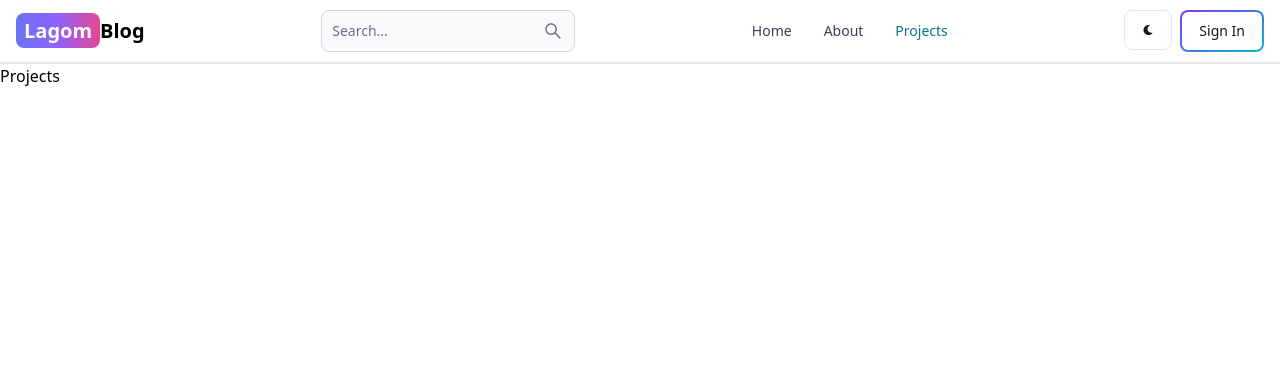
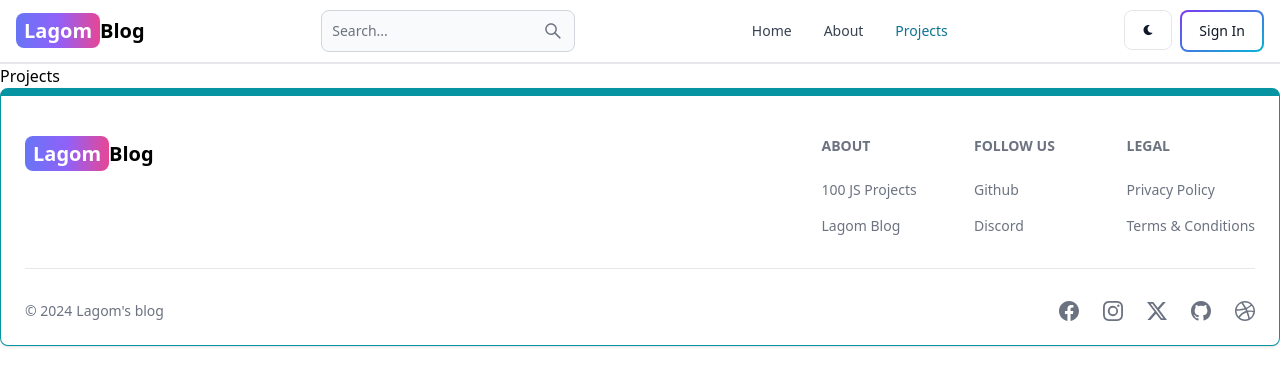
Before and after one commit to anubhavt632/mean-blog, a React (Vite) app in the folder frontend/: page /projects in a window 1280 px wide. Shown: the top 386 px of the page. Built offline with nearby package versions, Linux system fonts and the light colour scheme.

Commit message:
create the footer component

```diff
--- a/frontend/src/App.jsx
+++ b/frontend/src/App.jsx
@@ -6,6 +6,7 @@ import SignUp from './pages/SignUp';
 import Dashboard from './pages/Dashboard';
 import Projects from './pages/Projects';
 import Header from './components/Header';
+import Footer from './components/Footer';
 
 export default function App(){
   return (
@@ -19,6 +20,7 @@ export default function App(){
       <Route path="/dashboard" element={<Dashboard/>}/>
       <Route path="/projects" element={<Projects/>}/>
     </Routes>
+    <Footer/>
     </BrowserRouter>
   )
 }
--- /dev/null
+++ b/frontend/src/components/Footer.jsx
@@ -0,0 +1,99 @@
+import {Footer} from 'flowbite-react';
+import { Link } from 'react-router-dom';
+import {BsFacebook, BsInstagram, BsTwitterX, BsGithub, BsDribbble} from 'react-icons/bs';
+
+
+export default function FooterCom() {
+  return (
+    <Footer container className='border border-t-8 border-teal-500'>
+      <div className='w-full max-w-7xl mx-auto'>
+        <div className='grid w-full justify-between sm:flex md:grid-cols-1'>
+            <div className='mt-5'>
+
+            <Link
+              to="/" className='self-center whitespace-nowrap text-lg
+              sm:text-xl font-semibold dark:text-white'
+            >
+              <span className='px-2 py-1 bg-gradient-to-r from-indigo-500
+             via-purple-500 to-pink-500 rounded-lg text-white'>
+                Lagom
+              </span>
+              Blog
+            </Link>
+            </div>
+            <div className='grid grid-cols-2 gap-8 mt-4 sm:grid-cols-3
+            sm:gap-6'>
+
+                <div>
+                <Footer.Title title='About'/>
+                <Footer.LinkGroup col>
+                    <Footer.Link
+                    href='https:/www.100jsprojects.com'
+                    target='_blank'
+                    rel='noopener noreferrer'>
+                        100 JS Projects
+                    </Footer.Link>
+                    <Footer.Link
+                    href='/about'
+                    target='_blank'
+                    rel='noopener noreferrer'>
+                        Lagom Blog
+                    </Footer.Link>
+                </Footer.LinkGroup>
+                </div>
+
+                <div>
+                <Footer.Title title='Follow us'/>
+                <Footer.LinkGroup col>
+                    <Footer.Link
+                    href='https:/www.github.com/anubhavt632'
+                    target='_blank'
+                    rel='noopener noreferrer'>
+                        Github
+                    </Footer.Link>
+                    <Footer.Link
+                    href='#'
+                    >
+                        Discord
+                    </Footer.Link>
+                </Footer.LinkGroup>
+                </div>
+
+                <div>
+                <Footer.Title title='Legal'/>
+                <Footer.LinkGroup col>
+                    <Footer.Link
+                    href='#'>
+                        Privacy Policy
+                    </Footer.Link>
+                    <Footer.Link
+                    href='#'
+                    >
+                        Terms &amp; Conditions
+                    </Footer.Link>
+                </Footer.LinkGroup>
+                </div>
+
+            </div>
+        </div>
+        <Footer.Divider/>
+        <div className='w-full sm:flex sm:item-center sm:justify-between'>
+            <Footer.Copyright
+             href='#'
+             by="Lagom's blog"
+             year = {new Date().getFullYear()}
+            />
+
+            <div className='flex gap-6 sm:mt-0 mt-4 sm:justify-center'>
+                <Footer.Icon href='#' icon={BsFacebook}/>
+                <Footer.Icon href='#' icon={BsInstagram}/>
+                <Footer.Icon href='#' icon={BsTwitterX}/>
+                <Footer.Icon href='#' icon={BsGithub}/>
+                <Footer.Icon href='#' icon={BsDribbble}/>
+            </div>
+
+        </div>
+      </div>
+    </Footer>
+  )
+}
```
